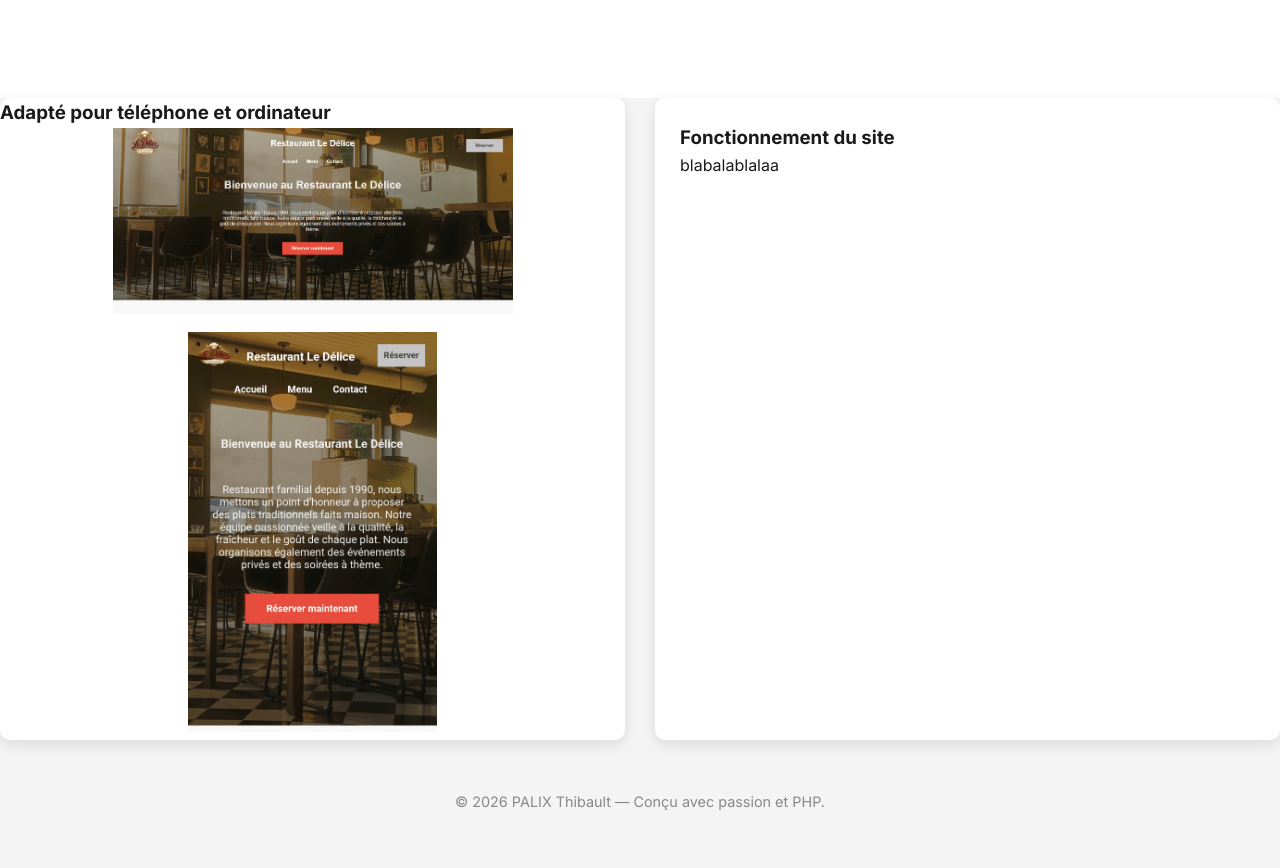
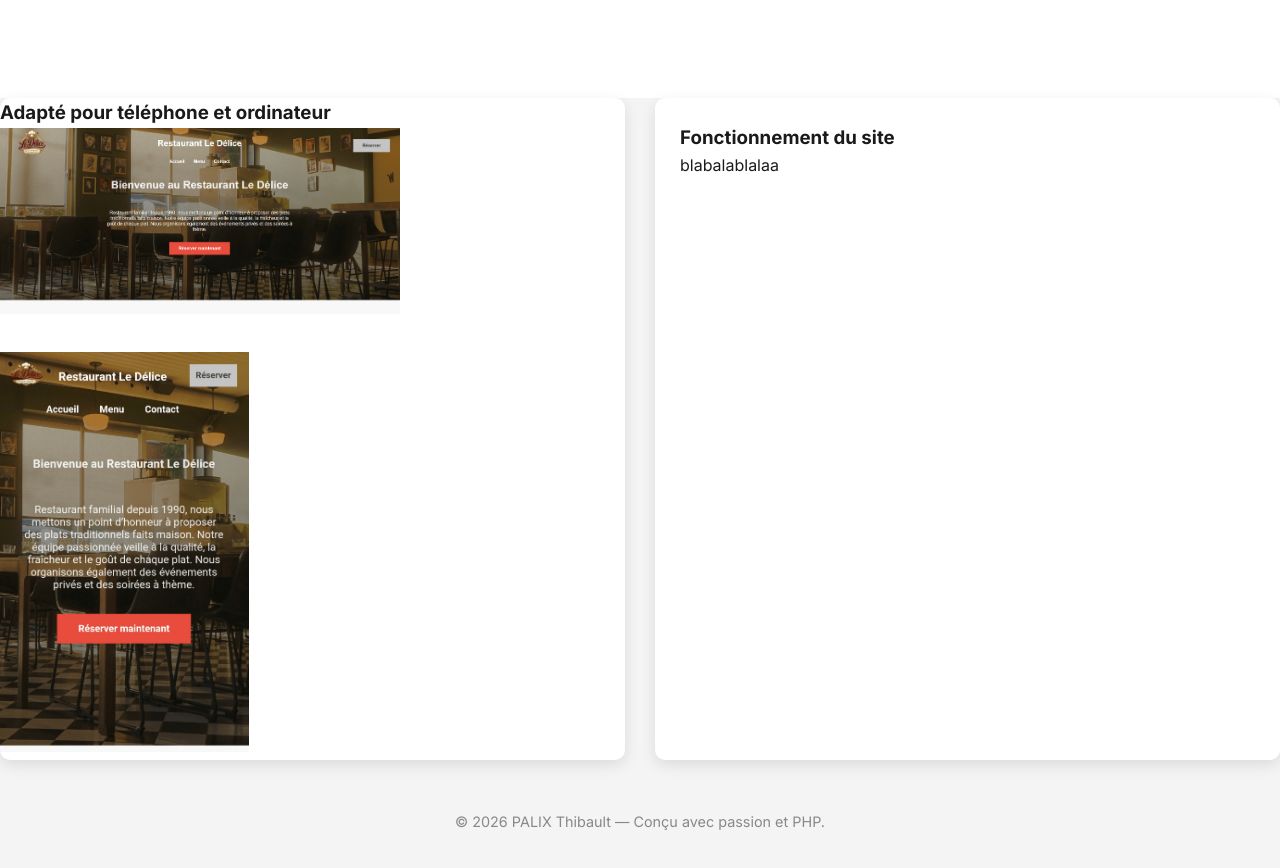
Before and after one commit to Asylhum74/Portfolio, a plain HTML site: page site-vitrine.html in a window 1280 px wide. Shown: the part 620-1488 px from the top of the page. Drawn offline with Linux system fonts and the light colour scheme.

Commit message:
Update style.css

```diff
--- a/style.css
+++ b/style.css
@@ -43,7 +43,8 @@ h2 { font-size: 2.5rem; margin-bottom: 50px; text-align: center; }
 /*Page site vitrine*/
 h1 { font-size: 3.5rem; margin-bottom: 20px; max-width: 800px; }
 h1 span { color: var(--primary); }
-.card-content-vitrine { display: flex; flex-direction: column; align-items: center; justify-content: center; text-align: center; gap: 10px; }
+
+.card-content-vitrine { display: grid; grid-template-columns: repeat(auto-fit, minmax(350px, 1fr)); gap: 30px; }
 .card-content-vitrine img {max-height: 400px; max-width: 400px; background-size: cover; background-position: center; background-color: #ddd;
 }
 
```
